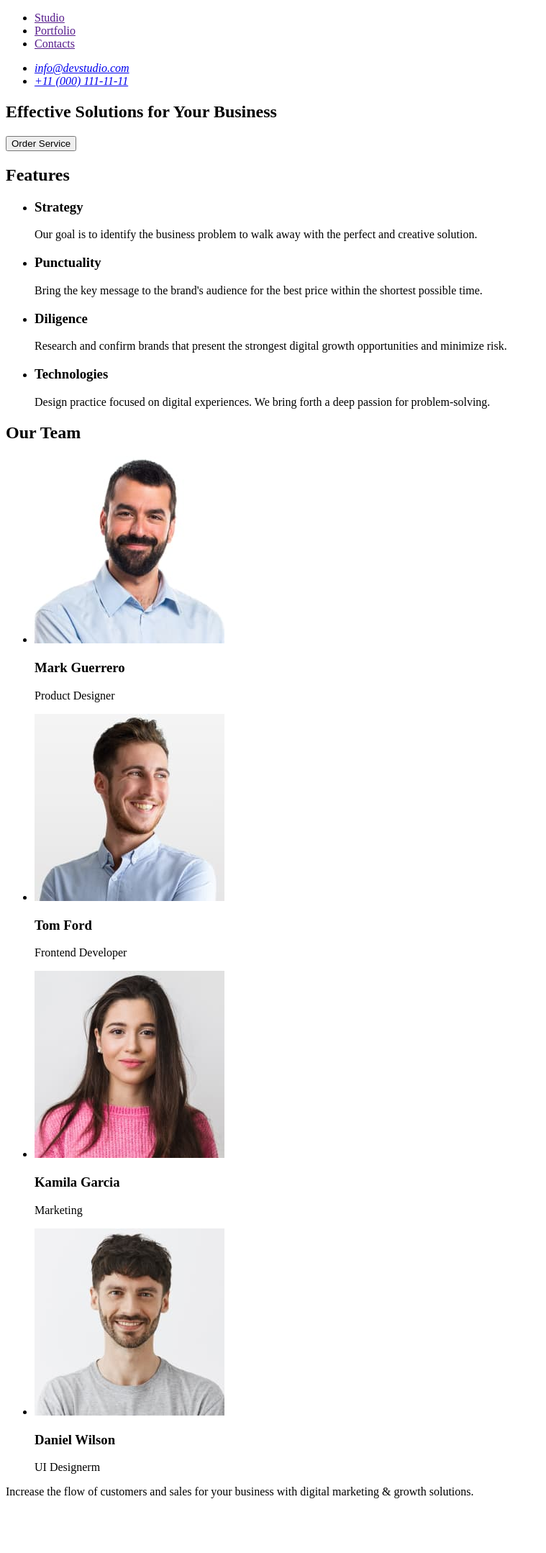
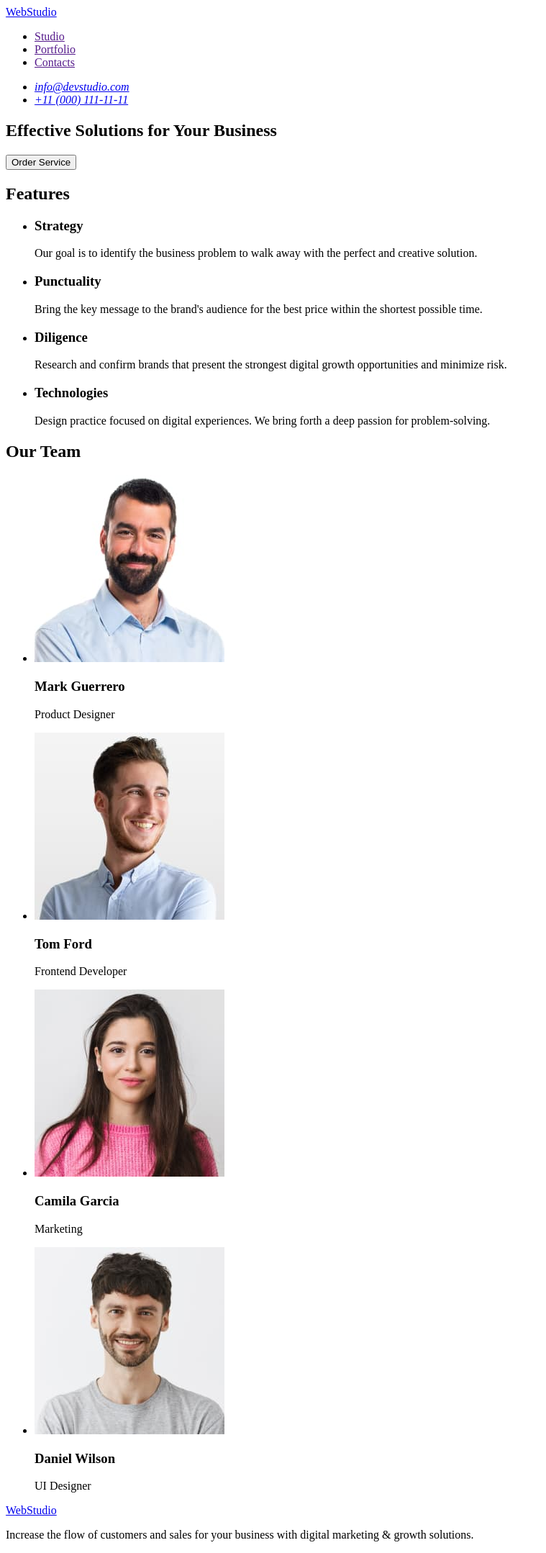
Before and after one commit to ArinaBakulina/goit-markup-hw-03, a plain HTML site: page index.html in a window 1280 px wide. Shown: the whole page at 72% size, without its empty margins (0-759 px from the left). Before the commit the page ends 2098 px from the top, so only its background shows below. Drawn offline with Linux system fonts and the light colour scheme.

Commit message:
changed files

```diff
--- a/index.html
+++ b/index.html
@@ -10,7 +10,7 @@
 <!--#region header -->
 <nav>
     <div class="top-bar">
-        <a href="./index.html" WebStudio ></a>
+        <a href="./index.html">WebStudio</a>
     </div>
 <ul>
 <li> <a href="">Studio </a></li>
@@ -62,24 +62,24 @@
     <ul>
     <li>
         <img src="./images/photo1.jpg" alt="photo Mark Guerrero"
-                 />
+                 width="264"/>
        <h3> Mark Guerrero </h3>
        <p> Product Designer  </p></li>
     <li>
         <img src="./images/photo2.jpg" alt="photo Tom Ford"
-                 />
+        width="264"/>
         <h3>Tom Ford</h3>
         <p>Frontend Developer </p></li>
     <li>
         <img src="./images/photo3.jpg" alt="photo Camila Garcia"
-                 />
-       <h3> Kamila Garcia</h3>
+        width="264"/>
+       <h3> Camila Garcia</h3>
         <p>Marketing </p></li>
     <li>
         <img src="./images/photo4.jpg" alt="photo Daniel Wilson"
-               />
+        width="264"/>
        <h3> Daniel Wilson</h3>
-       <p>UI Designerm</p></li>
+       <p>UI Designer</p></li>
         </ul>
 
     </section>
@@ -88,7 +88,7 @@
  <!--#region footer -->
  <footer>
     <div class="top-bar">
-        <a href="./index.html" WebStudio ></a>
+        <a href="./index.html">WebStudio</a>
     </div>
       <p>Increase the flow of customers and sales for your business with digital marketing & growth solutions.</p>
       <!--#endregion footer -->
```
